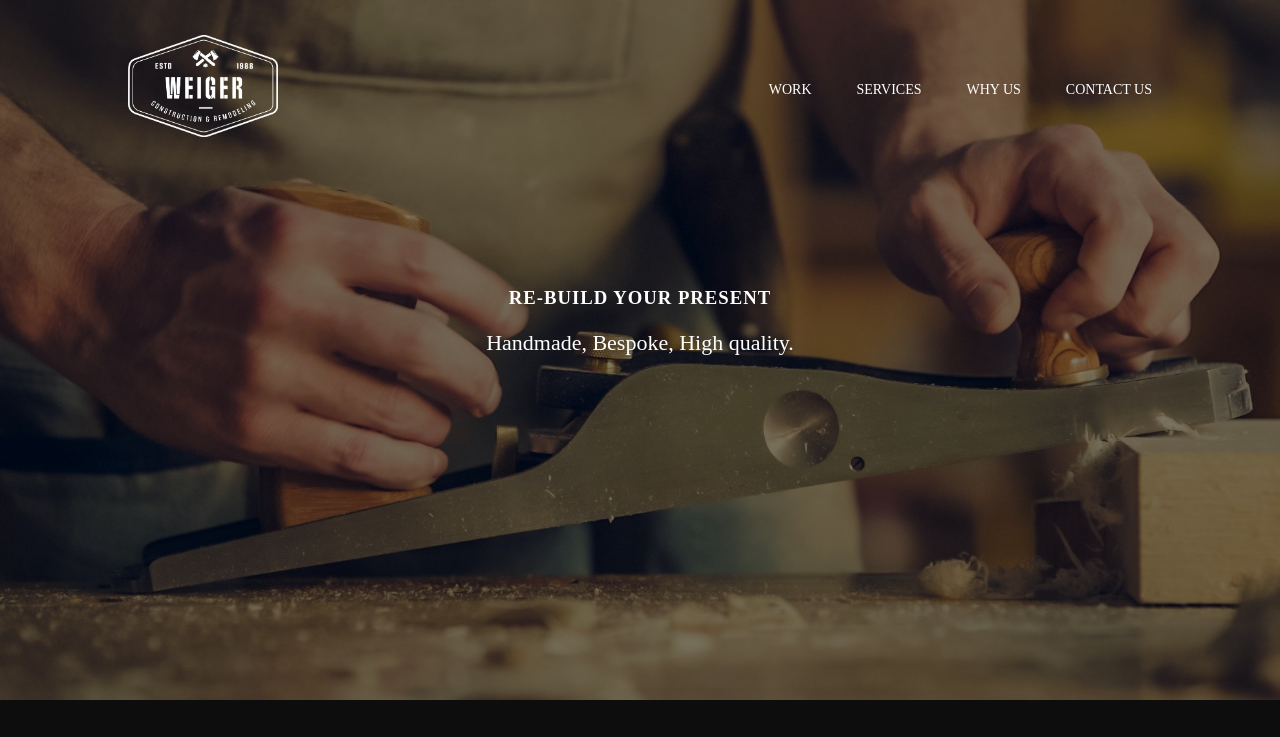
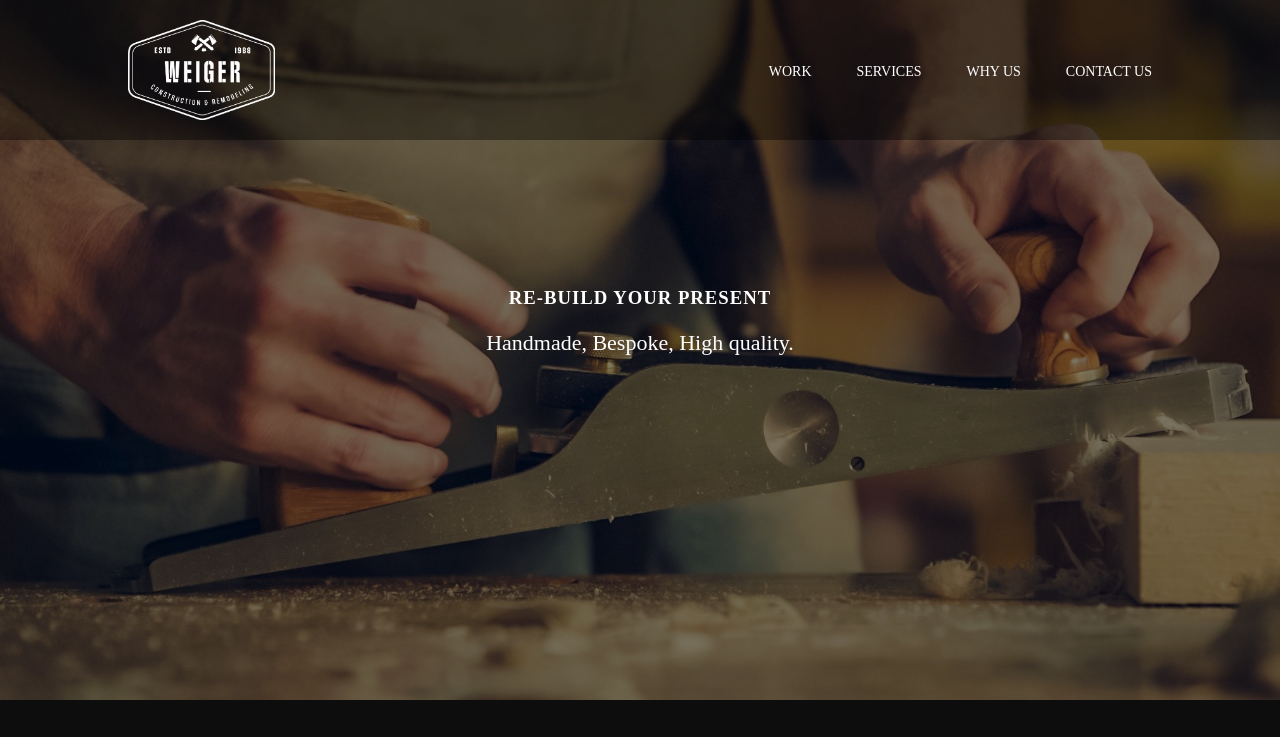
Before and after one commit to itacamba/carpenter-website, a React (Create React App) app: page / in a window 1280 px wide. Shown: the top 737 px of the page. Built offline with nearby package versions, Linux system fonts and the light colour scheme; a web font is replaced by a local one.

Commit message:
navbar hide on scroll with hooks, and logo made background img

```diff
--- a/src/components/Header.js
+++ b/src/components/Header.js
@@ -1,6 +1,6 @@
 import React, { useState } from 'react';
 import "./css/Header.css"
-import Logo from "../images/logo.png"
+// import Logo from "../images/logo.png"
 import { Link} from "react-scroll";
 import PhoneIcon from "../images/phone-icon.png"
 
@@ -10,18 +10,21 @@ const Navigation = () => {
 
     // Hide and show header on scroll
     const [navbar, setNavbar] = useState(false)
-    const [currentY, setCurrentY] = useState(0)
+    const [prevY, setPrevY] = useState(0)
 
     const toggleNavbar = () => {
-        if(window.scrollY >= 200){
-            // if scrollY > 200 hide navbar
+        let currentY = window.pageYOffset
+        // let header = document.getElementById('header')
+        if(prevY < currentY){ // going down
+            setPrevY(currentY)
             setNavbar(true)
-            setCurrentY(1)
-        } else if(window.scrollY <= 200 && currentY == 1){
-            // else show it
+        } else { // going up
             setNavbar(false)
         }
+        if(currentY < 200)
+        setPrevY(currentY)
     }
+
     window.addEventListener('scroll', toggleNavbar)
 
 
@@ -71,9 +74,17 @@ const Navigation = () => {
                 >CONTACT US</Link>
 
             </div>
+
+
+
             <div className="logo">
-                <img src={Logo} alt="weiger_logo"/>
+                {/* <img src={Logo} alt="weiger_logo"/> */}
             </div>
+
+
+
+
+
             <nav className="nav">
 
                 <Link
--- a/src/components/css/Header.css
+++ b/src/components/css/Header.css
@@ -3,21 +3,20 @@
     justify-content: space-between;
     align-items: center;
     width: 100%;
-    padding: 35px 10%;
+    padding: 20px 10%;
     position: fixed;
     top:0;
     z-index: 1;
-    /* background-color: rgb(0,0,0,.4); */
-    transform: translateY(0);
-    transition: .3s ease-in;
+    background-color: rgb(0,0,0,.4);
+    /* transform: translateY(0); */
+    transition: .2s;
 }
 .header.hide{
-    transform: translateY(-100%);
-    transition: .3s ease-in;
+    top: -100%;
+    /* transform: translateY(-100%); */
+    transition: .2s;
 }
-.header.white{
-    background-color: white;
-}
+
 /* Hidden on desktop */
 #mobile-menu{
     display: flex;
@@ -55,11 +54,19 @@
 /* END Hidden on desktop */
 
 .logo{
-    width: 150px;
+    width: 147px;
+    min-height: 100px;
+    background-image: url(../../images/logo.png);
+    -webkit-background-size: cover;
+    -moz-background-size: cover;
+    -o-background-size: cover;
+    background-size: cover;
+    /* border:1px solid red; */
 }
-.logo img{
+
+/* .logo img{
     width: 100%;
-}
+} */
 .nav a{
     padding-left: 45px;
     font-size:14px;
```
Also changed, not shown: src/images/logo-dark.png (added).
